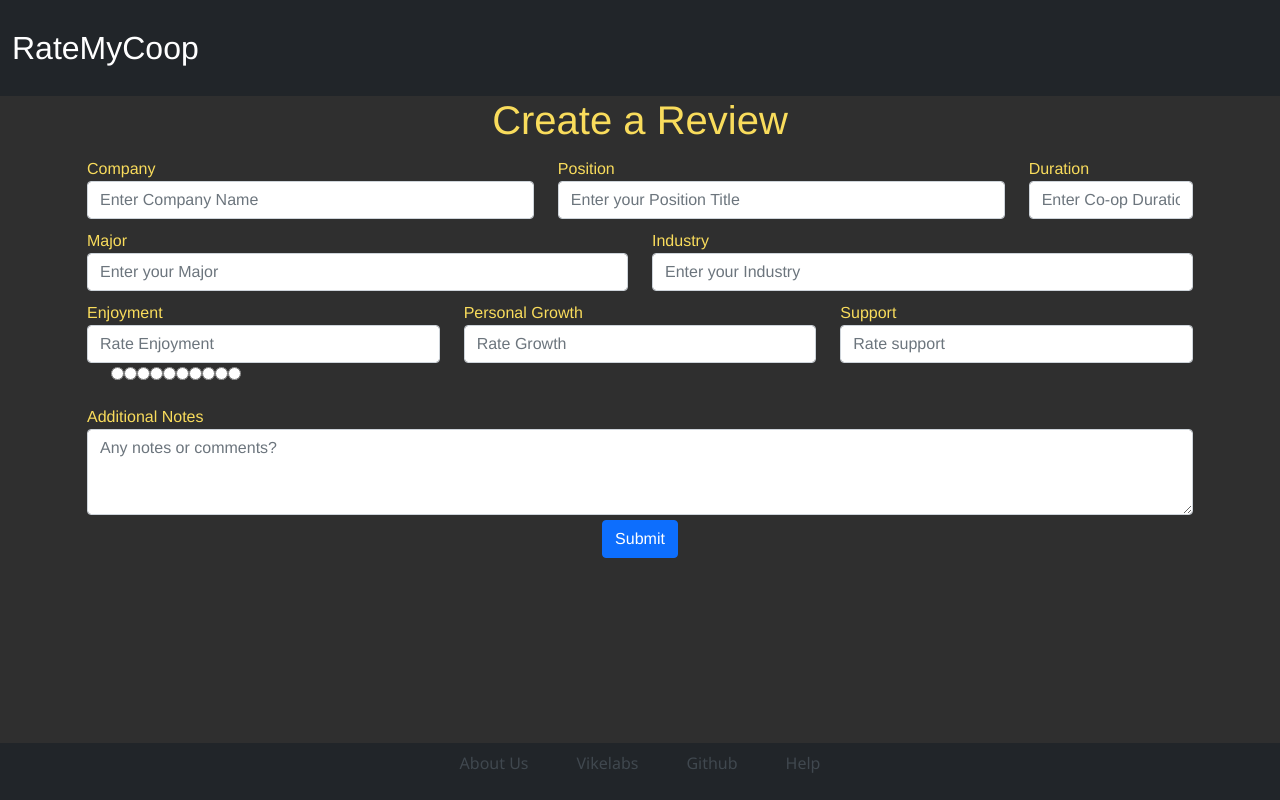
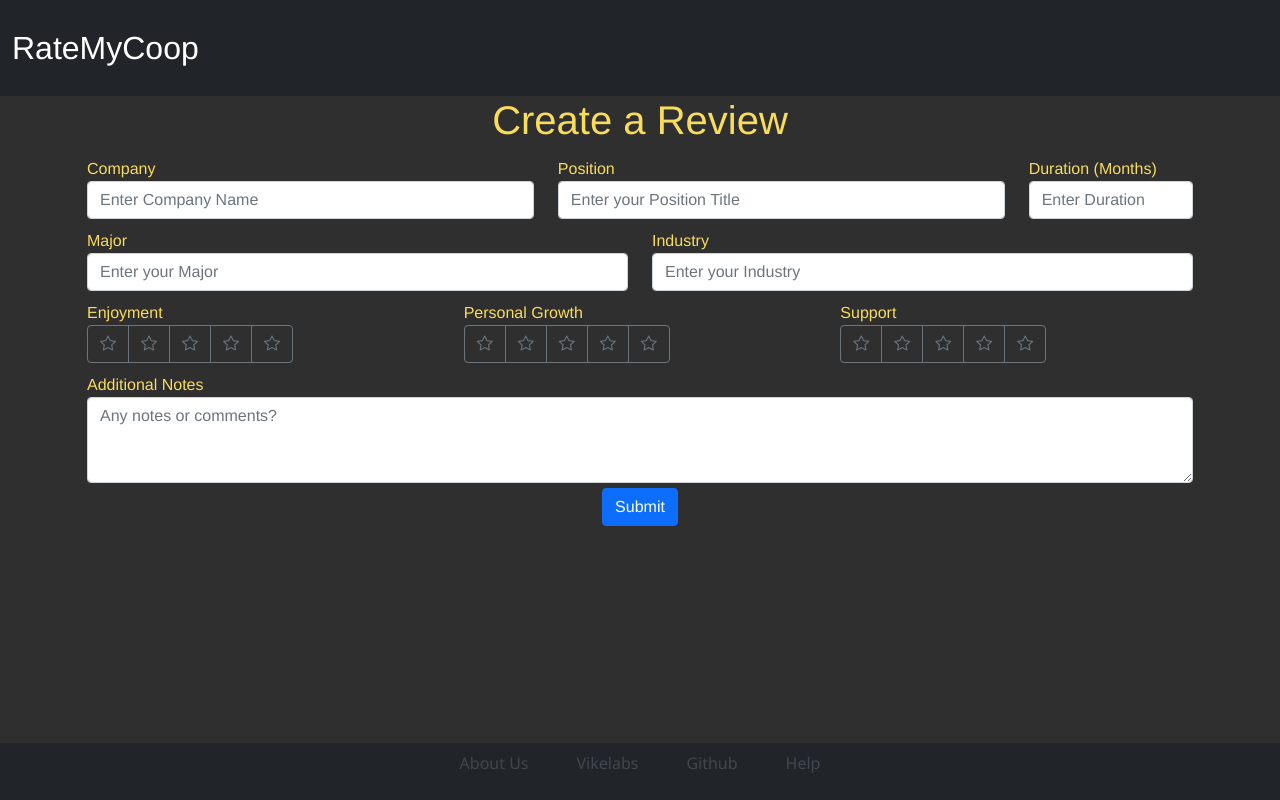
Before and after one commit to VikeLabs/RateMyCoop, a Vue app: page /#/CreateReview in a window 1280 px wide. Built offline with nearby package versions, Linux system fonts and the light colour scheme.

Commit message:
Add placeholder for star rating
Passed name property to RateStars.vue and used buttons as a placeholder for where the star rating will go in later PR

```diff
--- a/src/components/CreateReviewFields.vue
+++ b/src/components/CreateReviewFields.vue
@@ -17,8 +17,8 @@
           </div>
           <div class="col-lg-2">
             <div class="form-group">
-              <label for="duration">Duration</label>
-              <input type="text" class="form-control" id="duration" placeholder="Enter Co-op Duration (in months)">
+              <label for="duration">Duration (Months)</label>
+              <input type="text" class="form-control" id="duration" placeholder="Enter Duration">
             </div>
           </div>
         </div>
@@ -40,20 +40,19 @@
           <div class="col-lg-4">
             <div class="form-group">
               <label for="enjoyment">Enjoyment</label>
-              <input type="text" class="form-control" id="enjoyment" placeholder="Rate Enjoyment">
-              <RateStars/>
+              <RateStars name="enjoyment"/>
             </div>
           </div>
           <div class="col-lg-4">
             <div class="form-group">
               <label for="personalGrowth">Personal Growth</label>
-              <input type="text" class="form-control" id="personalGrowth" placeholder="Rate Growth">
+              <RateStars name="personal-growth"/>
             </div>
           </div>
           <div class="col-lg-4">
             <div class="form-group">
               <label for="support">Support</label>
-              <input type="text" class="form-control" id="support" placeholder="Rate support">
+              <RateStars name="support"/>
             </div>
           </div>
         </div>
--- a/src/components/RateStars.vue
+++ b/src/components/RateStars.vue
@@ -1,22 +1,32 @@
 <template>
-    <div class="container">
-        <div class="rating-wrap">
-            <div class="center">
-                <fieldset class="rating">
-                    <input type="radio" id="star5" name="rating" value="5"/><label for="star5" class="full"></label>
-                    <input type="radio" id="star4.5" name="rating" value="5"/><label for="star4.5" class="full"></label>
-                    <input type="radio" id="star4" name="rating" value="5"/><label for="star4" class="full"></label>
-                    <input type="radio" id="star3.5" name="rating" value="5"/><label for="star3.5" class="full"></label>
-                    <input type="radio" id="star3" name="rating" value="5"/><label for="star3" class="full"></label>
-                    <input type="radio" id="star2.5" name="rating" value="5"/><label for="star2.5" class="full"></label>
-                    <input type="radio" id="star2" name="rating" value="5"/><label for="star2" class="full"></label>
-                    <input type="radio" id="star1.5" name="rating" value="5"/><label for="star1.5" class="full"></label>
-                    <input type="radio" id="star1" name="rating" value="5"/><label for="star1" class="full"></label>
-                    <input type="radio" id="star0.5" name="rating" value="5"/><label for="star0.5" class="full"></label>
-                </fieldset>
-            </div>
-
-            <h4 id="rating-value"></h4>
+    <div>
+        <div class="btn-group">
+            <button type="button" class="btn btn-outline-secondary">
+                <span class='bi bi-star'></span>
+            </button>
+            <button type="button" class="btn btn-outline-secondary">
+                <span class='bi bi-star'></span>
+            </button>
+            <button type="button" class="btn btn-outline-secondary">
+                <span class='bi bi-star'></span>
+            </button>
+            <button type="button" class="btn btn-outline-secondary">
+                <span class='bi bi-star'></span>
+            </button>
+            <button type="button" class="btn btn-outline-secondary">
+                <span class='bi bi-star'></span>
+            </button>
         </div>
     </div>
 </template>
+
+<script>
+export default {
+    props: ['name'],
+    data() {
+        return {
+            value: null
+        }
+    }
+}
+</script>
```
